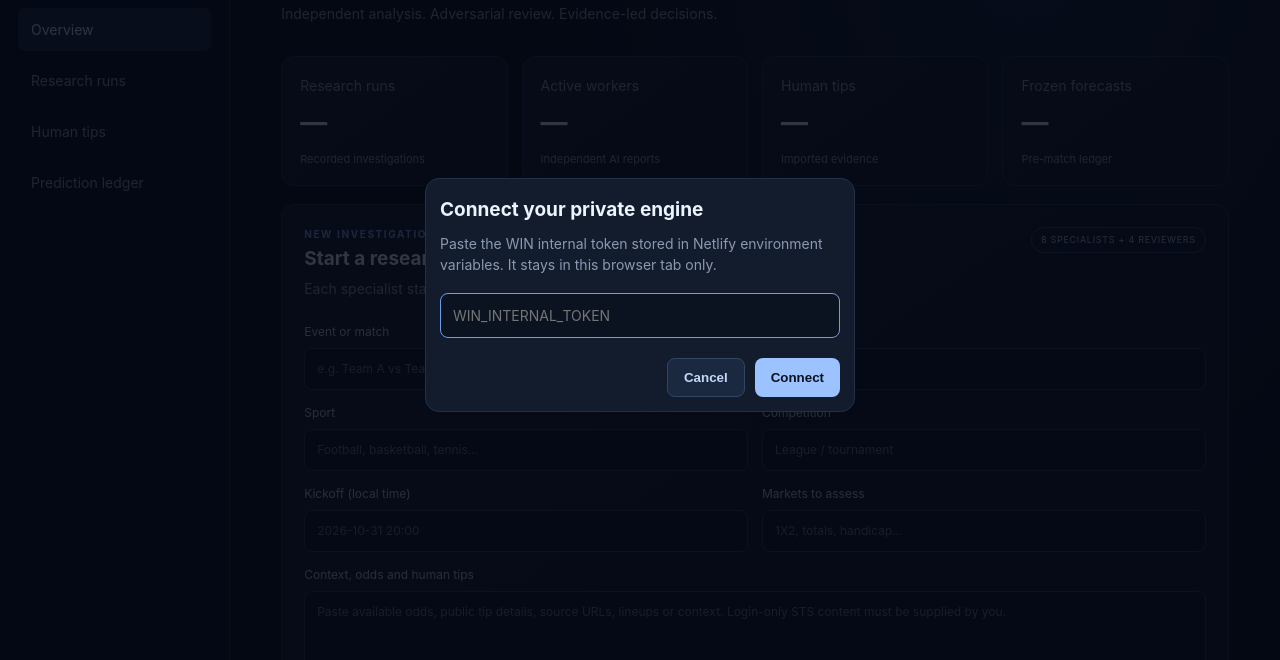
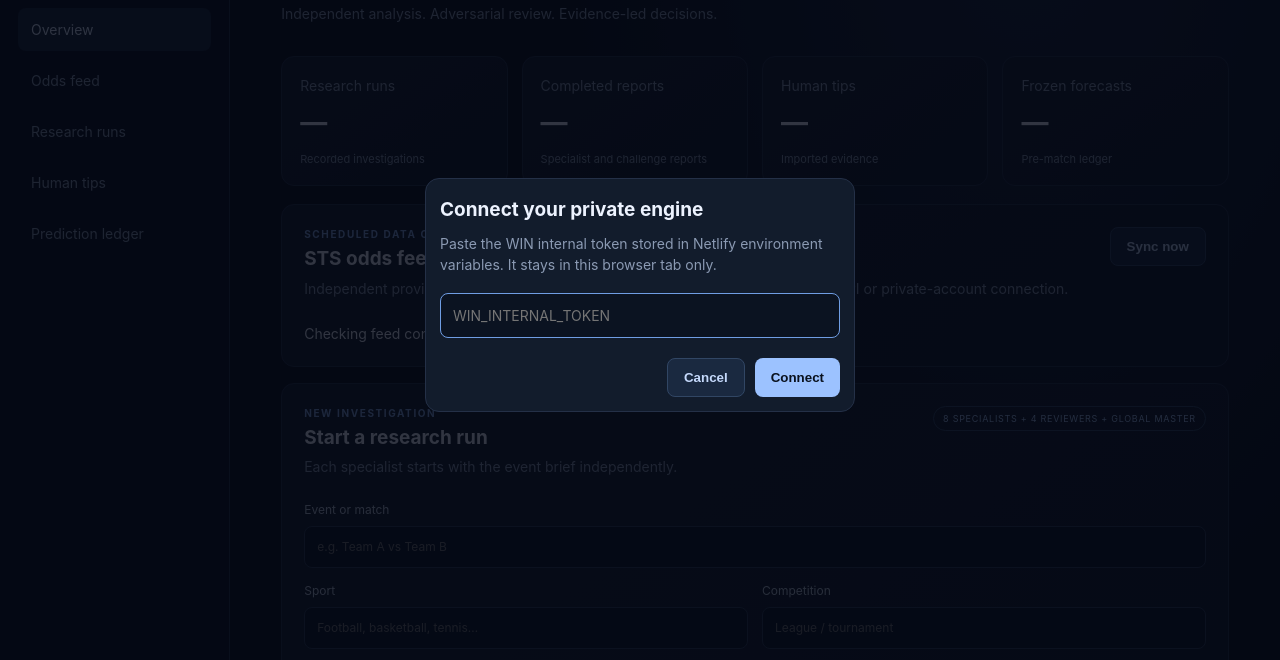
Before and after one commit to Amir-dev-stack/win-worker-engine, a website: page public/index.html in a window 1280 px wide. Shown: the part 105-765 px from the top of the page. Drawn offline with Linux system fonts and the light colour scheme.

Commit message:
Add odds feed and detailed research report panels

```diff
--- a/public/index.html
+++ b/public/index.html
@@ -9,19 +9,23 @@
 <div class="shell">
 <aside class="sidebar">
 <div class="brand"><div class="mark">W</div><div><b>WIN</b><small>WORKER ENGINE</small></div></div>
-<nav><a class="active" href="#overview">Overview</a><a href="#runs">Research runs</a><a href="#tips">Human tips</a><a href="#ledger">Prediction ledger</a></nav>
-<div class="side-bottom"><span class="pulse"></span> Engine console <small>Research only · no bet placement</small></div>
+<nav><a class="active" href="#overview">Overview</a><a href="#odds">Odds feed</a><a href="#runs">Research runs</a><a href="#tips">Human tips</a><a href="#ledger">Prediction ledger</a></nav>
+<div class="side-bottom"><span class="pulse"></span> Engine console <small>24/7 scheduled checks · research only · no bet placement</small></div>
 </aside>
 <main>
 <header><div><div class="eyebrow">OPERATIONS / LIVE SYSTEM</div><h1>Research command center</h1><p>Independent analysis. Adversarial review. Evidence-led decisions.</p></div><div class="connection"><i></i><span id="apiStatus">Checking API</span></div></header>
 <section class="stats">
 <article><label>Research runs</label><strong id="runCount">—</strong><small>Recorded investigations</small></article>
-<article><label>Active workers</label><strong id="workerCount">—</strong><small>Independent AI reports</small></article>
+<article><label>Completed reports</label><strong id="workerCount">—</strong><small>Specialist and challenge reports</small></article>
 <article><label>Human tips</label><strong id="tipCount">—</strong><small>Imported evidence</small></article>
 <article><label>Frozen forecasts</label><strong id="predictionCount">—</strong><small>Pre-match ledger</small></article>
 </section>
+<section class="panel" id="odds">
+<div class="panel-head"><div><div class="eyebrow">SCHEDULED DATA CONNECTION</div><h2>STS odds feed</h2><p>Independent provider feed for STS-labelled prematch prices. Not an official STS API or private-account connection.</p></div><button class="subtle" id="syncOdds">Sync now</button></div>
+<div id="oddsFeedStatus" class="feed-status">Checking feed configuration…</div>
+</section>
 <section class="panel" id="overview">
-<div class="panel-head"><div><div class="eyebrow">NEW INVESTIGATION</div><h2>Start a research run</h2><p>Each specialist starts with the event brief independently.</p></div><span class="tag">8 SPECIALISTS + 4 REVIEWERS</span></div>
+<div class="panel-head"><div><div class="eyebrow">NEW INVESTIGATION</div><h2>Start a research run</h2><p>Each specialist starts with the event brief independently.</p></div><span class="tag">8 SPECIALISTS + 4 REVIEWERS + GLOBAL MASTER</span></div>
 <form id="runForm" class="run-form">
 <label>Event or match<input name="event" required placeholder="e.g. Team A vs Team B"></label>
 <div class="two"><label>Sport<input name="sport" placeholder="Football, basketball, tennis…"></label><label>Competition<input name="competition" placeholder="League / tournament"></label></div>
@@ -30,12 +34,12 @@
 <div class="form-foot"><span>Final decision can be BET, WAIT or NO BET. No forced odds target.</span><button type="submit">Launch research <b>↗</b></button></div>
 </form>
 </section>
-<section class="panel" id="runs"><div class="panel-head"><div><div class="eyebrow">EXECUTION HISTORY</div><h2>Research runs</h2><p>Worker progress and Global Master decisions.</p></div><button class="subtle" id="refresh">Refresh ↻</button></div><div id="runsList" class="empty">No runs loaded yet.</div></section>
+<section class="panel" id="runs"><div class="panel-head"><div><div class="eyebrow">EXECUTION HISTORY</div><h2>Research runs</h2><p>Worker progress and Global Master decisions. Select a run to inspect its full reports and citations.</p></div><button class="subtle" id="refresh">Refresh ↻</button></div><div id="runsList" class="empty">No runs loaded yet.</div><div id="runDetail" class="run-detail hidden"></div></section>
 <section class="columns">
 <section class="panel" id="tips"><div class="panel-head"><div><div class="eyebrow">SOURCE INTELLIGENCE</div><h2>Human tip imports</h2></div></div><form id="tipForm" class="compact"><input name="tip" required placeholder="Paste a public / authorized tip"><input name="sourceUrl" placeholder="Source URL"><input name="tipster" placeholder="Tipster name (optional)"><button type="submit">Save tip</button></form><div id="tipsList" class="mini-list"></div></section>
 <section class="panel" id="ledger"><div class="panel-head"><div><div class="eyebrow">LONG-TERM LEARNING</div><h2>Prediction ledger</h2></div></div><div id="ledgerList" class="empty">No frozen forecasts yet.</div></section>
 </section>
-<footer>WIN Worker Engine · Evidence and research support only · Never places bets automatically.</footer>
+<footer>WIN Worker Engine · Scheduled data checks when configured · Research support only · Never places bets automatically.</footer>
 </main>
 </div>
 <dialog id="tokenDialog"><form method="dialog"><h2>Connect your private engine</h2><p>Paste the WIN internal token stored in Netlify environment variables. It stays in this browser tab only.</p><input id="tokenInput" type="password" autocomplete="off" placeholder="WIN_INTERNAL_TOKEN" required><div class="dialog-actions"><button value="cancel" class="subtle">Cancel</button><button id="saveToken" value="default">Connect</button></div></form></dialog>
```
